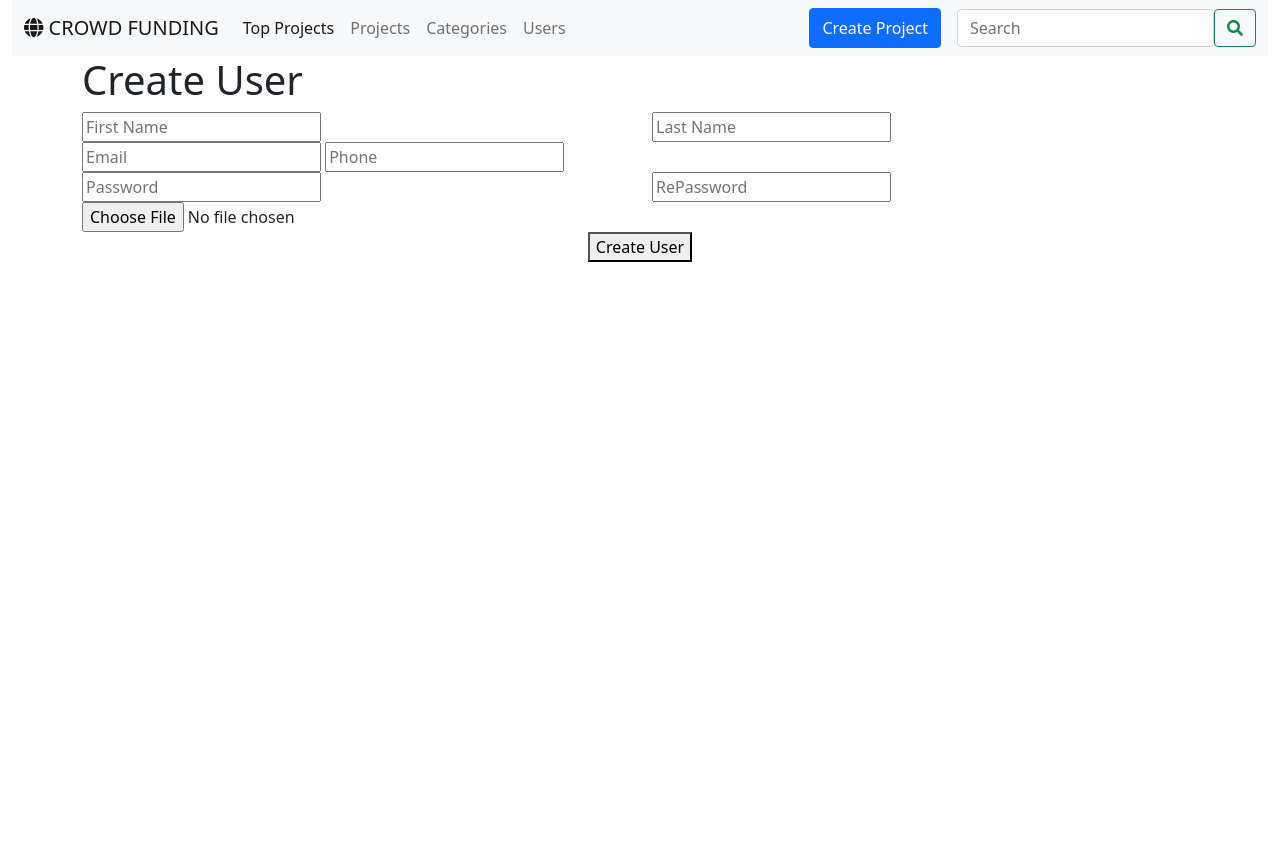
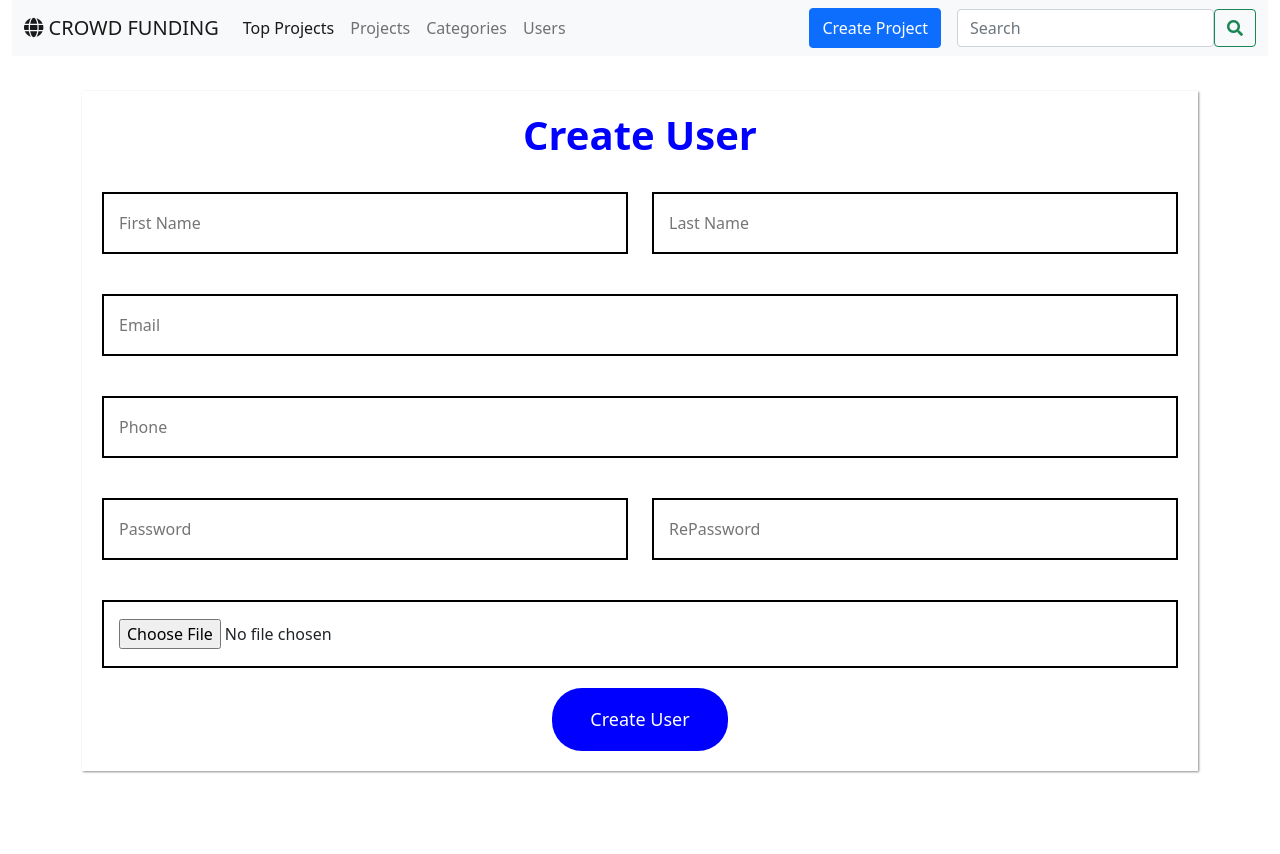
Before and after one commit to mohamed7855/Crowd-Funding-App, a Django app: page /user/addUser/ in a window 1280 px wide. Before the commit the page ends 262 px from the top, so only its background shows below. Run offline with Django 5.2, Linux system fonts and the light colour scheme.

Commit message:
change some style

```diff
--- a/user/static/css/addUser.css
+++ b/user/static/css/UserAdd.css
@@ -1,6 +1,3 @@
-#add {
-  min-height: 100vh;
-}
 
 .style_form {
   margin-block: 35px;
@@ -14,7 +11,7 @@
   font-size: 40px;
   font-weight: bold;
   padding-bottom: 5px;
-  color: hsl(0, 84%, 44%);
+  color:blue;
 }
 .style_form input {
   padding: 17px 15px;
@@ -24,7 +21,7 @@
 }
 
 .style_form input:focus {
-  border: 2px solid hsl(0, 84%, 44%);
+  border: 2px solid blue;
   outline: none;
 }
 
@@ -34,11 +31,11 @@
   color: #fff;
   border-radius: 30px;
   border: none;
-  background-color: hsl(0, 84%, 44%);
+  background-color: blue;
 }
 
 .style_form button:hover {
-  background-color: red;
+  background-color: rgb(64, 64, 241);
 }
 
 .style_form label span {
--- a/user/templates/addUser.html
+++ b/user/templates/addUser.html
@@ -1,6 +1,6 @@
 {%extends 'index.html'%} {%load static %}
 {%block style %}
-<link rel="stylesheet" href="{% static 'css/StyleAddUser.css' %}" />
+<link rel="stylesheet" href="{% static 'css/UserAdd.css' %}" />
 {% endblock %}
 {%block content%}
 <div
```
